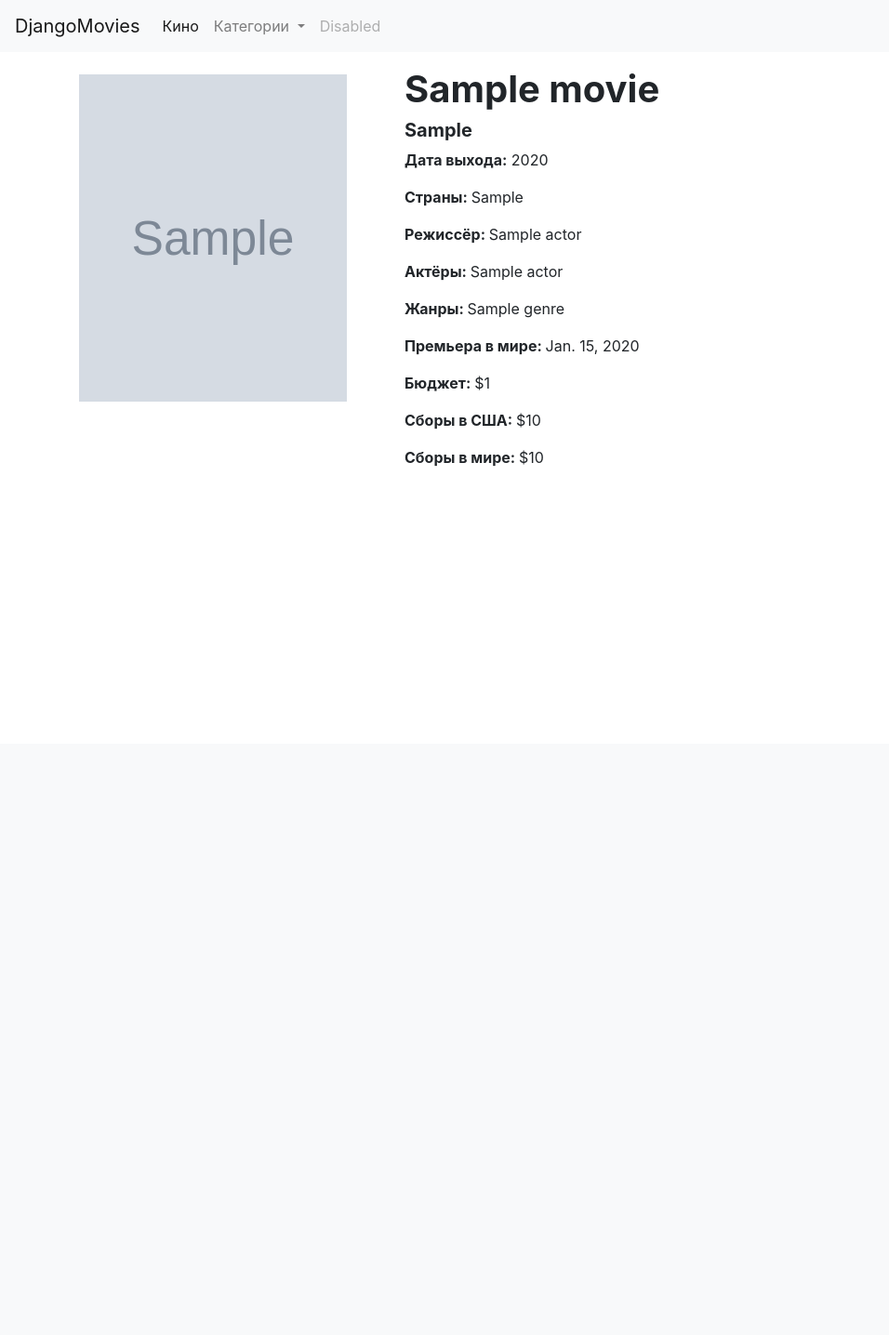
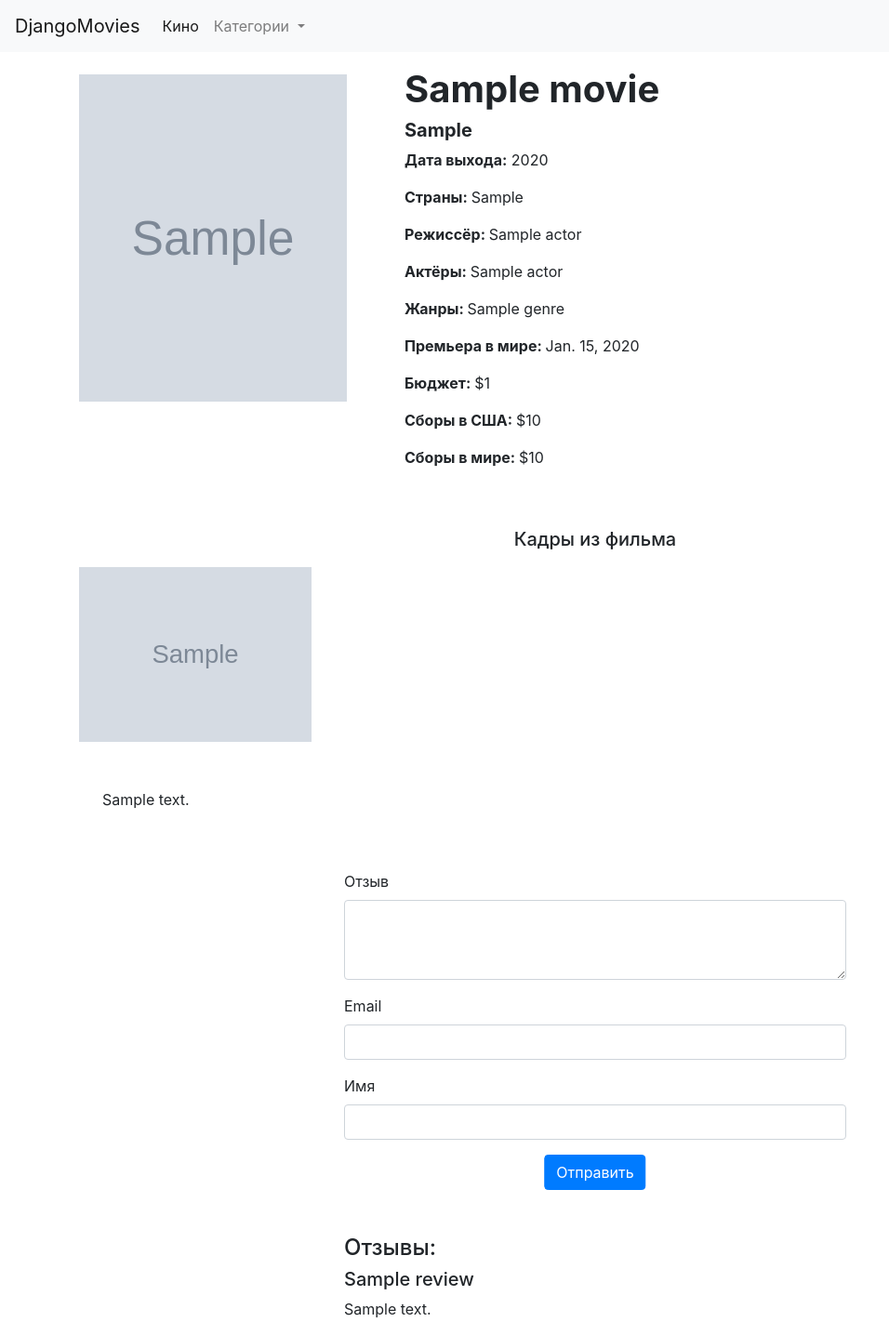
Before and after one commit to liveseyy/DjangoMovies, a Django app: template django_movie/movies/templates/movies/movie_detail.html in a window 1280 px wide. Shown: the whole page at 93% size, without its empty margins (0-956 px from the left). Before the commit the page ends 502 px from the top, so only its background shows below. Run offline with Django 3.2, Linux system fonts and the light colour scheme; the template is opened without the code that fills it: values that come from a table or form of the project are taken from there, others are empty; tables that the repository leaves empty hold one stand-in row (values such as "Sample post"); grey boxes marked "Sample" are stand-in pictures; some libraries are stand-ins or nearby versions.

Commit message:
added movieshots and reviews on movie detail page

```diff
--- /dev/null
+++ b/django_movie/movies/static/css/style.css
@@ -0,0 +1,9 @@
+p span, h1 span, h5 span {
+	font-weight: bold;
+}
+
+.img-movie-shots {
+	padding: 2px 0;
+	max-width: 250px;
+	height: auto;
+}
--- a/django_movie/movies/templates/base.html
+++ b/django_movie/movies/templates/base.html
@@ -1,18 +1,22 @@
+
 <!DOCTYPE html>
 <html>
 <head>
 	<link rel="stylesheet" href="https://stackpath.bootstrapcdn.com/bootstrap/4.5.2/css/bootstrap.min.css" integrity="sha384-JcKb8q3iqJ61gNV9KGb8thSsNjpSL0n8PARn9HuZOnIxN0hoP+VmmDGMN5t9UJ0Z" crossorigin="anonymous">
+	{% block styles %}
+
+	{% endblock %}
 	<title>
         {% block title %}
             DjangoMovie
-        {% endblock %}
+        {% endblock title %}
     </title>
 </head>
 <body>
 
 	<header>
 		<nav class="navbar navbar-expand-lg navbar-light bg-light mb-3">
-			<a class="navbar-brand" href="#">DjangoMovies</a>
+			<a class="navbar-brand" href="{% url 'movie_list_url' %}">DjangoMovies</a>
 			<button class="navbar-toggler" type="button" data-toggle="collapse" data-target="#navbarSupportedContent" aria-controls="navbarSupportedContent" aria-expanded="false" aria-label="Toggle navigation">
 				<span class="navbar-toggler-icon"></span>
 			</button>
@@ -33,9 +37,6 @@
 							<a class="dropdown-item" href="#">Something else here</a>
 						</div>
 					</li>
-					<li class="nav-item">
-						<a class="nav-link disabled" href="#" tabindex="-1" aria-disabled="true">Disabled</a>
-					</li>
 				</ul>
 			</div>
 		</nav>
@@ -43,7 +44,7 @@
 
     {% block content %}
 
-    {% endblock %}
+    {% endblock content %}
 
     <script src="https://code.jquery.com/jquery-3.5.1.slim.min.js" integrity="sha384-DfXdz2htPH0lsSSs5nCTpuj/zy4C+OGpamoFVy38MVBnE+IbbVYUew+OrCXaRkfj" crossorigin="anonymous"></script>
 	<script src="https://cdn.jsdelivr.net/npm/popper.js@1.16.1/dist/umd/popper.min.js" integrity="sha384-9/reFTGAW83EW2RDu2S0VKaIzap3H66lZH81PoYlFhbGU+6BZp6G7niu735Sk7lN" crossorigin="anonymous"></script>
--- a/django_movie/movies/templates/movies/movie_detail.html
+++ b/django_movie/movies/templates/movies/movie_detail.html
@@ -1,5 +1,10 @@
 {% extends 'base.html' %}
+{% load static %}
 
+
+{% block styles %}
+<link rel="stylesheet" type="text/css" href="{% static 'css/style.css' %}">
+{% endblock %}
 
 {% block title %}
 DjangoMovie - {{movie.title}}
@@ -14,13 +19,13 @@
 		</div>
 
 		<div class="col-6" style="padding: 0 5em;">
-				<h1><span style="font-weight: bold;">{{ movie.title }}</span></h1>
+			<h1><span>{{ movie.title }}</span></h1>
 
-				<h5><span style="font-weight: bold;">{{ movie.tagline }}</span></h5>
+			<h5><span>{{ movie.tagline }}</span></h5>
 
-				<p><span style="font-weight: bold;">Дата выхода:</span> {{ movie.year }}</p>
-				<p><span style="font-weight: bold;">Страны: </span>{{ movie.country }}</p>
-				<p><span style="font-weight: bold;">Режиссёр: </span>
+			<p><span>Дата выхода:</span> {{ movie.year }}</p>
+			<p><span>Страны: </span>{{ movie.country }}</p>
+			<p><span>Режиссёр: </span>
 
 				{% for director in movie.directors.all %}
 				{{ director.name }}
@@ -28,24 +33,69 @@
 
 
 			</p>
-				<p><span style="font-weight: bold;">Актёры: </span>
+			<p><span>Актёры: </span>
 
 				{% for actor in movie.actors.all %}
 				{{ actor.name }}
 				{% endfor %}
 
 			</p>
-				<p><span style="font-weight: bold;">Жанры: </span>
+			<p><span>Жанры: </span>
 
 				{% for genre in movie.genres.all %}
 				{{ genre.name }}
 				{% endfor %}
 
 			</p>
-				<p><span style="font-weight: bold;">Премьера в мире: </span>{{ movie.world_premiere }}</p>
-				<p><span style="font-weight: bold;">Бюджет: </span>${{ movie.budget }}</p>
-				<p><span style="font-weight: bold;">Сборы в США: </span>${{ movie.fees_in_usa }}</p>
-				<p><span style="font-weight: bold;">Сборы в мире: </span>${{ movie.fees_in_world }}</p>
+			<p><span>Премьера в мире: </span>{{ movie.world_premiere }}</p>
+			<p><span>Бюджет: </span>${{ movie.budget }}</p>
+			<p><span>Сборы в США: </span>${{ movie.fees_in_usa }}</p>
+			<p><span>Сборы в мире: </span>${{ movie.fees_in_world }}</p>
+		</div>
+
+		<div class="col-12 mt-5">
+			<h5 class="mb-3" style="text-align: center;">Кадры из фильма</h5>
+			{% for image in movie.movieshots_set.all %}
+			<img src="{{ image.image.url }}" class="img-movie-shots" alt="{{ image.description }}">
+			{% endfor %}
+		</div>
+
+		<div class="col-12 mt-5">
+			<p style="text-indent: 25px;">{{ movie.description }}</p>
+		</div>
+		<div class="col-6 offset-md-3 mt-5">
+			<form action="{% url 'add_review_url' movie.id %}" method="post">
+				{% csrf_token %}
+				<div class="form-group">
+					<label for="exampleFormControlTextarea1">Отзыв</label>
+					<textarea class="form-control" id="exampleFormControlTextarea1" rows="3" name="text"></textarea>
+				</div>
+				<div class="form-group">
+					<label for="exampleInputEmail1">Email</label>
+					<input type="text" class="form-control" id="exampleInputEmail1" aria-describedby="emailHelp" name="email">
+				</div>
+				<div class="form-group">
+					<label for="exampleInput">Имя</label>
+					<input type="text" class="form-control" id="exampleInput" name="name">
+				</div>
+				<button type="submit" class="btn btn-primary" style="position: relative; left: 50%; transform: translate(-50%, 0);">Отправить</button>
+			</form>
+
+		<div class="mt-5">
+			<h4>Отзывы:</h4>
+
+			{% for review in movie.reviews_set.all %}
+				<div>
+					<h5>
+						{{ review.name }}
+					</h5>
+
+					<p>
+						{{ review.text }}
+					</p>
+				</div>
+			{% endfor %}
+		</div>
 		</div>
 	</div>
 </div>
--- a/django_movie/movies/urls.py
+++ b/django_movie/movies/urls.py
@@ -5,6 +5,7 @@ from django.conf.urls.static import static
 from . import views
 
 urlpatterns = [
-    path("", views.MoviesView.as_view()),
+    path("", views.MoviesView.as_view(), name="movie_list_url"),
     path("<slug:slug>/", views.MovieDetailView.as_view(), name='movie_detail_url'),
+    path("review/<int:pk>/", views.AddReview.as_view(), name="add_review_url"),
 ]
```
Also changed, not shown: django_movie/movies/forms.py (added, +9 -0 lines), django_movie/movies/views.py (+13 -1 lines), django_movie/media/movies_shots/kinopoisk.ru-Se7en-1944358.jpg (added), django_movie/media/movies_shots/kinopoisk.ru-Se7en-1944359.jpg (added), django_movie/media/movies_shots/kinopoisk.ru-Se7en-1944360.jpg (added), django_movie/media/movies_shots/kinopoisk.ru-Se7en-1944361.jpg (added), django_movie/media/movies_shots/kinopoisk.ru-Se7en-2291130.jpg (added). Lines whose indentation alone changed are shown as unchanged.
